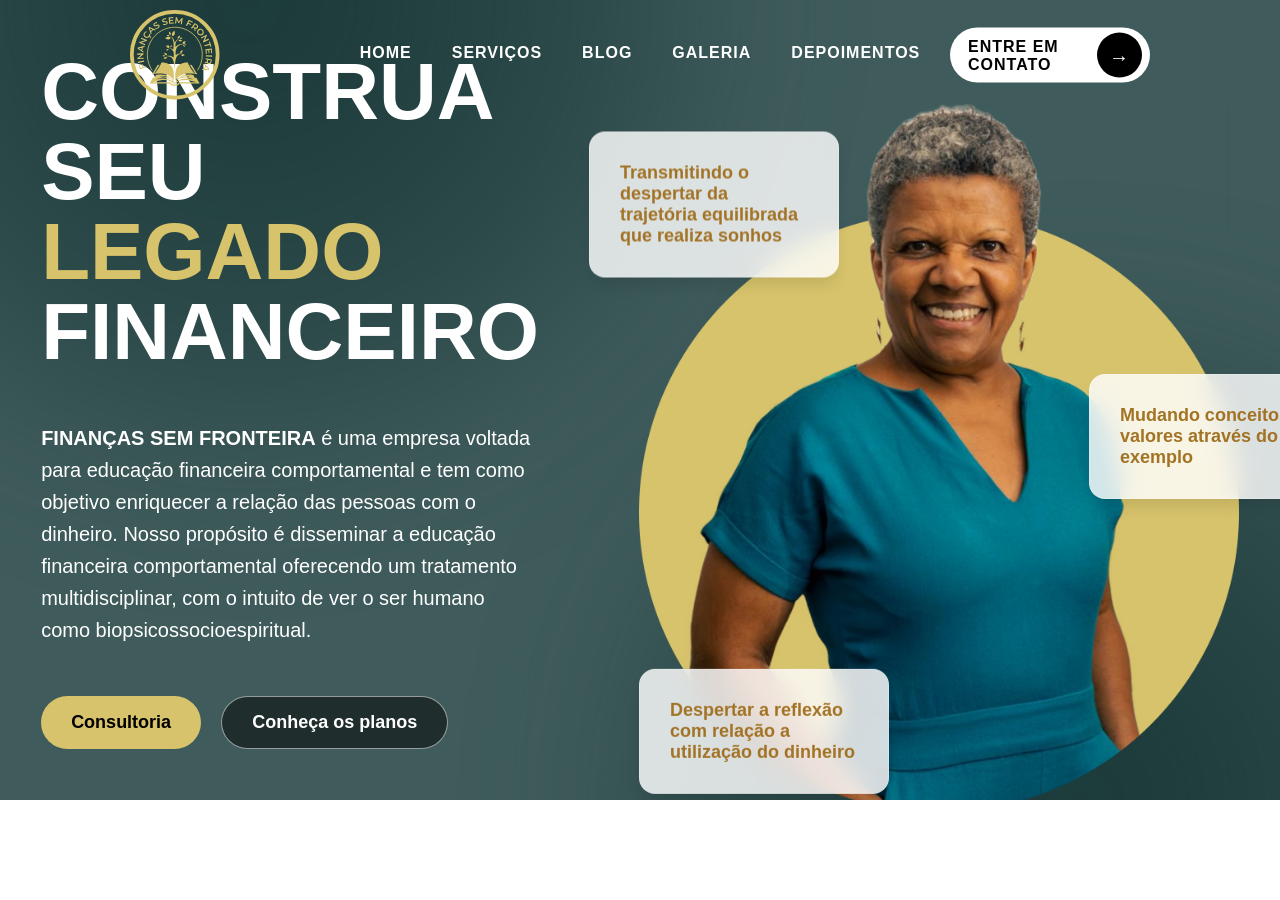
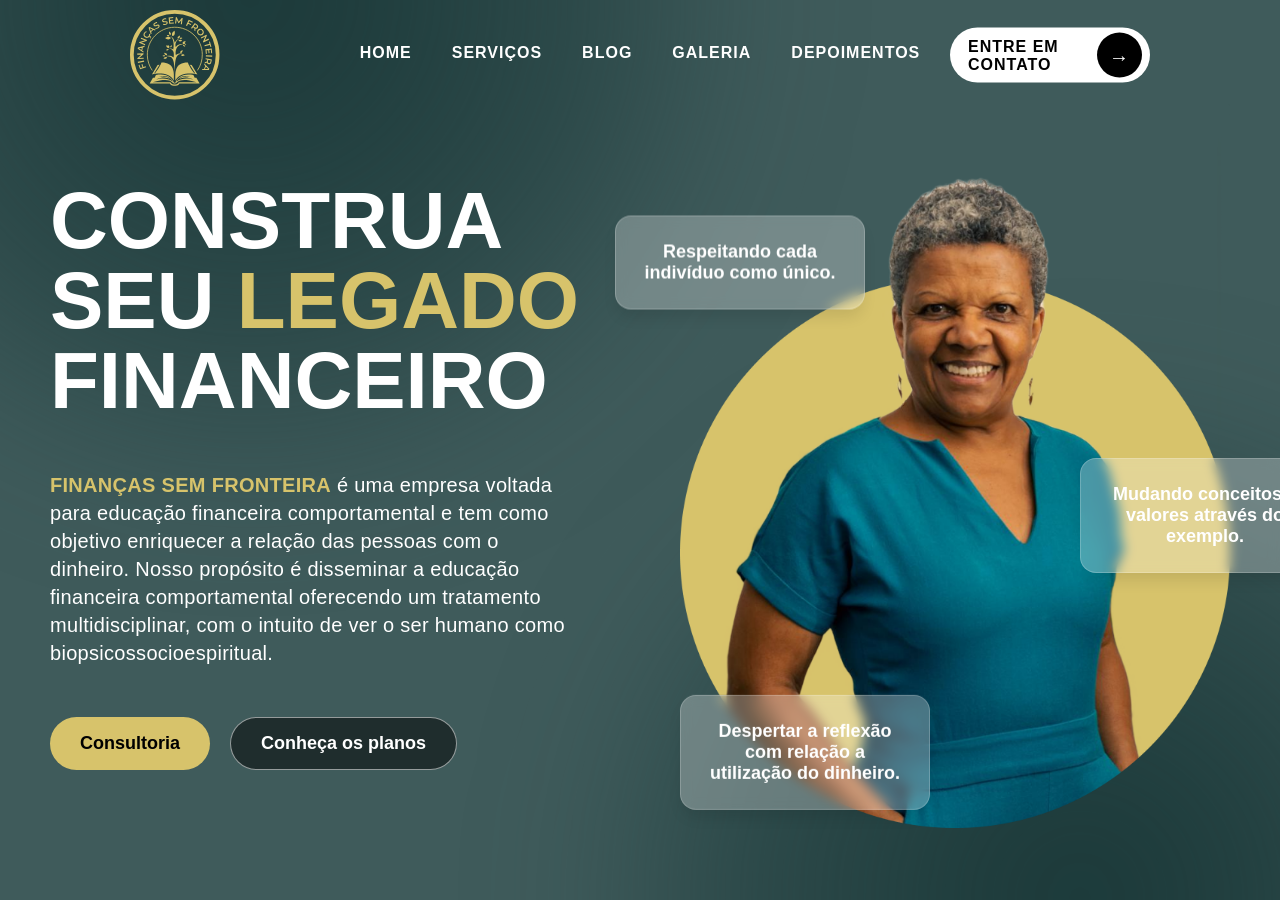
Before and after one commit to Vinnywho/Financas-sem-fronteira, a React (Vite) app in the folder Financas-sem-fronteira/: page / in a window 1280 px wide. Before the commit the page ends 800 px from the top, so only its background shows below. Built offline with nearby package versions, Linux system fonts and the light colour scheme.

Commit message:
[update] Atualização da home

```diff
--- a/Financas-sem-fronteira/src/components/home/Home.css
+++ b/Financas-sem-fronteira/src/components/home/Home.css
@@ -1,7 +1,7 @@
 .home-container {
   position: relative;
   width: 100%;
-  height: 100vh;
+  height: 900px;
   display: flex;
   justify-content: center;
   align-items: center;
@@ -30,15 +30,7 @@
   padding: 0 50px;
 }
 
-#janina {
-  height: auto;
-  width: 600px;
-  transition: transform 0.3s ease-in-out;
-}
 
-#janina:hover {
-  transform: scale(1.05);
-}
 
 #infos {
   display: flex;
@@ -46,6 +38,7 @@
   align-items: left;
   text-align: left;
   margin-right: 100px;
+  margin-top: 50px;
 }
 
 #infos h1 {
@@ -57,17 +50,21 @@
   line-height: 1.0;
 }
 
+
 .destaque {
   color: #D7C36B;
+  font-weight: 900;
 }
 
 #infos p {
   color: #ffffff;
   font-size: 20px;
+  font-weight: 100;
   margin-bottom: 30px;
   max-width: 600px;
   font-family: "Montserrat", sans-serif;
-  line-height: 1.6;
+  line-height: 1.4;
+  letter-spacing: .3px;
 }
 
 .botoes-home{
@@ -112,6 +109,15 @@
   color: #ffffff;
 }
 
+#janina {
+  height: auto;
+  width: 550px;
+  transition: transform 0.3s ease-in-out;
+}
+
+#janina:hover {
+  transform: scale(1.05);
+}
 
 .janina-wrapper {
   position: relative;
@@ -120,15 +126,17 @@
 
 .card{
   position: absolute;
-  background: #ffffffd2;
-  backdrop-filter: blur(12px);
+  background: #ffffff49;
+  backdrop-filter: blur(6px);
+  /* filter:blur(12px); */
   border-radius: 1rem;
-  padding: 30px;
+  padding: 25px;
   box-shadow: 0 10px 15px -3px rgba(0, 0, 0, 0.1);
   border: 1px solid rgba(255, 255, 255, 0.2);
   width: 250px;
   animation: flutuar 3s ease-in-out infinite;
   z-index: 10;
+  text-align: center;
 }
 
 .flex-container {
@@ -140,11 +148,11 @@
   font-size: 18px;
   font-weight: bold;
   font-family: "Montserrat", sans-serif;
-  color: #a37325;
+  color: #ffffff;
   margin: 0;
 }
 
-.card-pos-1 { top: 150px; left: -50px; animation-delay: 0s; }
+.card-pos-1 { top: 150px; left: -65px; animation-delay: 0s; }
 .card-pos-2 { top: 400px; right: -100px; animation-delay: 1s; }
 .card-pos-3 { bottom: 20px; left: 0px; animation-delay: 2s; }
 
@@ -159,6 +167,7 @@
   border-radius: 50%;
   filter: blur(80px);
   opacity: 1;
+  animation: flutuar 3s ease-in-out infinite;
 }
 
 .circulo-1 {
--- a/Financas-sem-fronteira/src/components/home/Home.jsx
+++ b/Financas-sem-fronteira/src/components/home/Home.jsx
@@ -16,7 +16,7 @@ function Home() {
             CONSTRUA SEU <span className="destaque">LEGADO</span> FINANCEIRO
           </h1>
           <p>
-            <b>FINANÇAS SEM FRONTEIRA</b> é uma empresa voltada para educação
+            <span className="destaque">FINANÇAS SEM FRONTEIRA</span> é uma empresa voltada para educação
             financeira comportamental e tem como objetivo enriquecer a relação
             das pessoas com o dinheiro. Nosso propósito é disseminar a educação
             financeira comportamental oferecendo um tratamento multidisciplinar,
@@ -33,7 +33,7 @@ function Home() {
           <div className="card card-pos-1">
             <div className="flex-container">
               <div className="texto-box">
-                <p className="frase">Transmitindo o despertar da trajetória equilibrada que realiza sonhos</p>
+                <p className="frase">Respeitando cada indivíduo como único.</p>
               </div>
             </div>
           </div>
@@ -41,7 +41,7 @@ function Home() {
           <div className="card card-pos-2">
             <div className="flex-container">
               <div className="texto-box">
-                <p className="frase">Mudando conceitos e valores através do exemplo</p>
+                <p className="frase">Mudando conceitos e valores através do exemplo.</p>
               </div>
             </div>
           </div>
@@ -49,7 +49,7 @@ function Home() {
           <div className="card card-pos-3">
             <div className="flex-container">
               <div className="texto-box">
-                <p className="frase">Despertar a reflexão com relação a utilização do dinheiro</p>
+                <p className="frase">Despertar a reflexão com relação a utilização do dinheiro.</p>
               </div>
             </div>
           </div>
```
